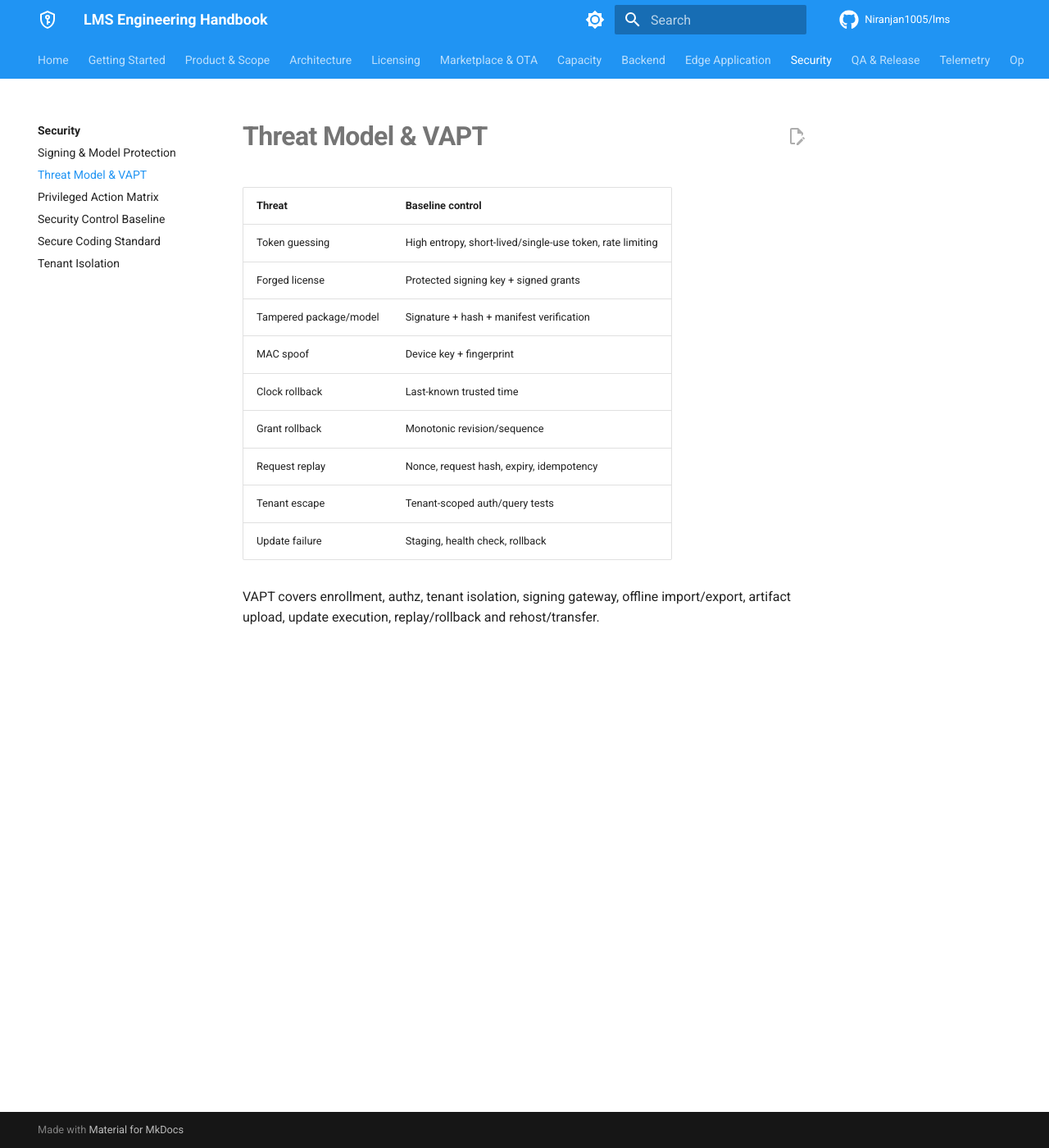
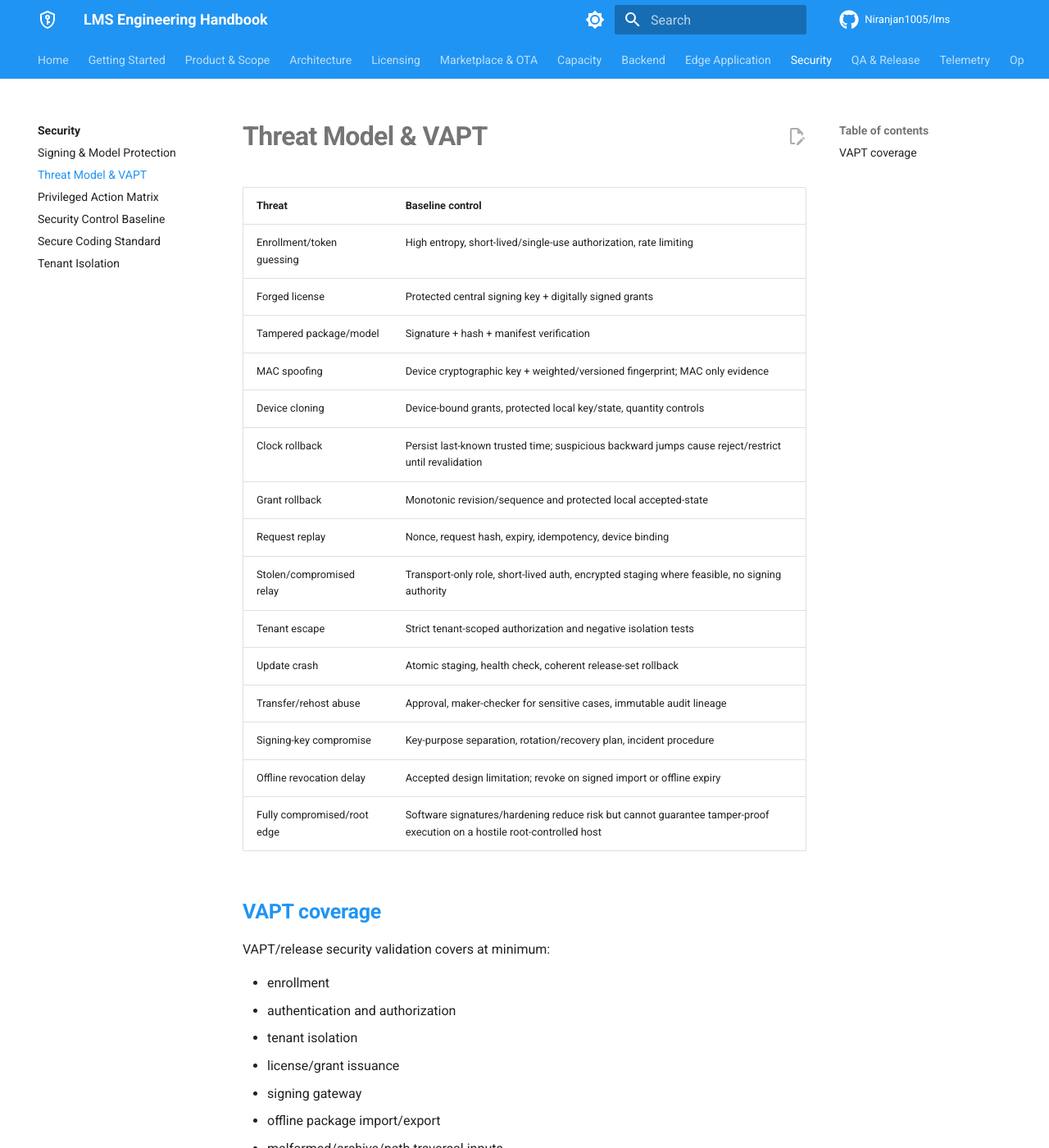
Before and after one commit to Niranjan1005/lms, an MkDocs documentation site: the page built from docs/security/threat-vapt.md, in a window 1280 px wide and 1400 px high. Shown: the whole window at 82% size. Built offline with MkDocs 1.6.1 and Material for MkDocs 9.7.7, drawn with Linux system fonts in a browser that asks for light colours; comment, search, counter and statistics services are not loaded; some of the changed text lies outside the part shown.

Commit message:
docs: complete threat model coverage

```diff
--- a/docs/security/threat-vapt.md
+++ b/docs/security/threat-vapt.md
@@ -2,14 +2,37 @@
 
 | Threat | Baseline control |
 |---|---|
-| Token guessing | High entropy, short-lived/single-use token, rate limiting |
-| Forged license | Protected signing key + signed grants |
+| Enrollment/token guessing | High entropy, short-lived/single-use authorization, rate limiting |
+| Forged license | Protected central signing key + digitally signed grants |
 | Tampered package/model | Signature + hash + manifest verification |
-| MAC spoof | Device key + fingerprint |
-| Clock rollback | Last-known trusted time |
-| Grant rollback | Monotonic revision/sequence |
-| Request replay | Nonce, request hash, expiry, idempotency |
-| Tenant escape | Tenant-scoped auth/query tests |
-| Update failure | Staging, health check, rollback |
+| MAC spoofing | Device cryptographic key + weighted/versioned fingerprint; MAC only evidence |
+| Device cloning | Device-bound grants, protected local key/state, quantity controls |
+| Clock rollback | Persist last-known trusted time; suspicious backward jumps cause reject/restrict until revalidation |
+| Grant rollback | Monotonic revision/sequence and protected local accepted-state |
+| Request replay | Nonce, request hash, expiry, idempotency, device binding |
+| Stolen/compromised relay | Transport-only role, short-lived auth, encrypted staging where feasible, no signing authority |
+| Tenant escape | Strict tenant-scoped authorization and negative isolation tests |
+| Update crash | Atomic staging, health check, coherent release-set rollback |
+| Transfer/rehost abuse | Approval, maker-checker for sensitive cases, immutable audit lineage |
+| Signing-key compromise | Key-purpose separation, rotation/recovery plan, incident procedure |
+| Offline revocation delay | Accepted design limitation; revoke on signed import or offline expiry |
+| Fully compromised/root edge | Software signatures/hardening reduce risk but cannot guarantee tamper-proof execution on a hostile root-controlled host |
 
-VAPT covers enrollment, authz, tenant isolation, signing gateway, offline import/export, artifact upload, update execution, replay/rollback and rehost/transfer.
+## VAPT coverage
+
+VAPT/release security validation covers at minimum:
+
+- enrollment
+- authentication and authorization
+- tenant isolation
+- license/grant issuance
+- signing gateway
+- offline package import/export
+- malformed/archive/path traversal inputs
+- artifact/model upload and verification
+- update execution and rollback
+- replay/rollback
+- transfer/rehost/decommission
+- portal/API privileged actions
+
+High-risk findings must be remediated or explicitly dispositioned before production promotion according to security policy.
```
